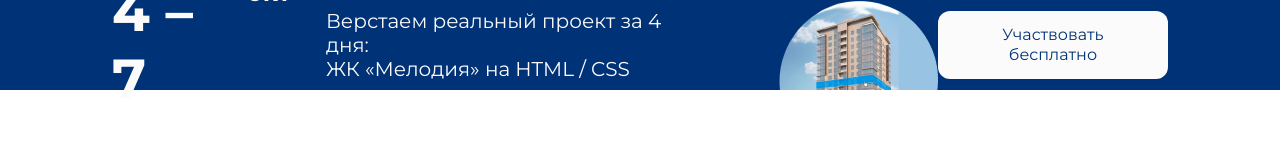
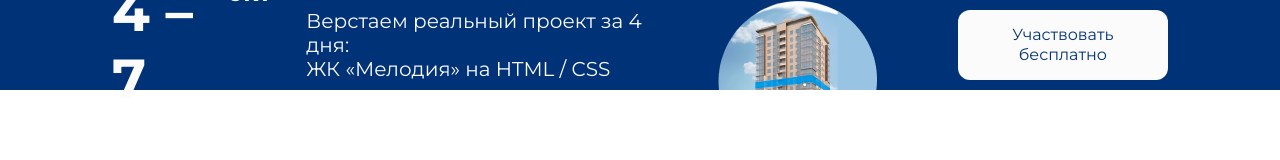
Before and after one commit to Vinare/glo-academy-website, a plain HTML site: page index.html in a window 1280 px wide. Drawn offline with Linux system fonts and the light colour scheme.

Commit message:
a few changes added

```diff
--- a/scss/_header.scss
+++ b/scss/_header.scss
@@ -35,7 +35,7 @@
   }
   &__button {
     border: none;
-    padding: 14px 19px;
+    padding: 15px 19px;
     font-family: 'Montserrat';
     font-style: normal;
     font-weight: 400;
```
Also changed, not shown: css/style.css.
